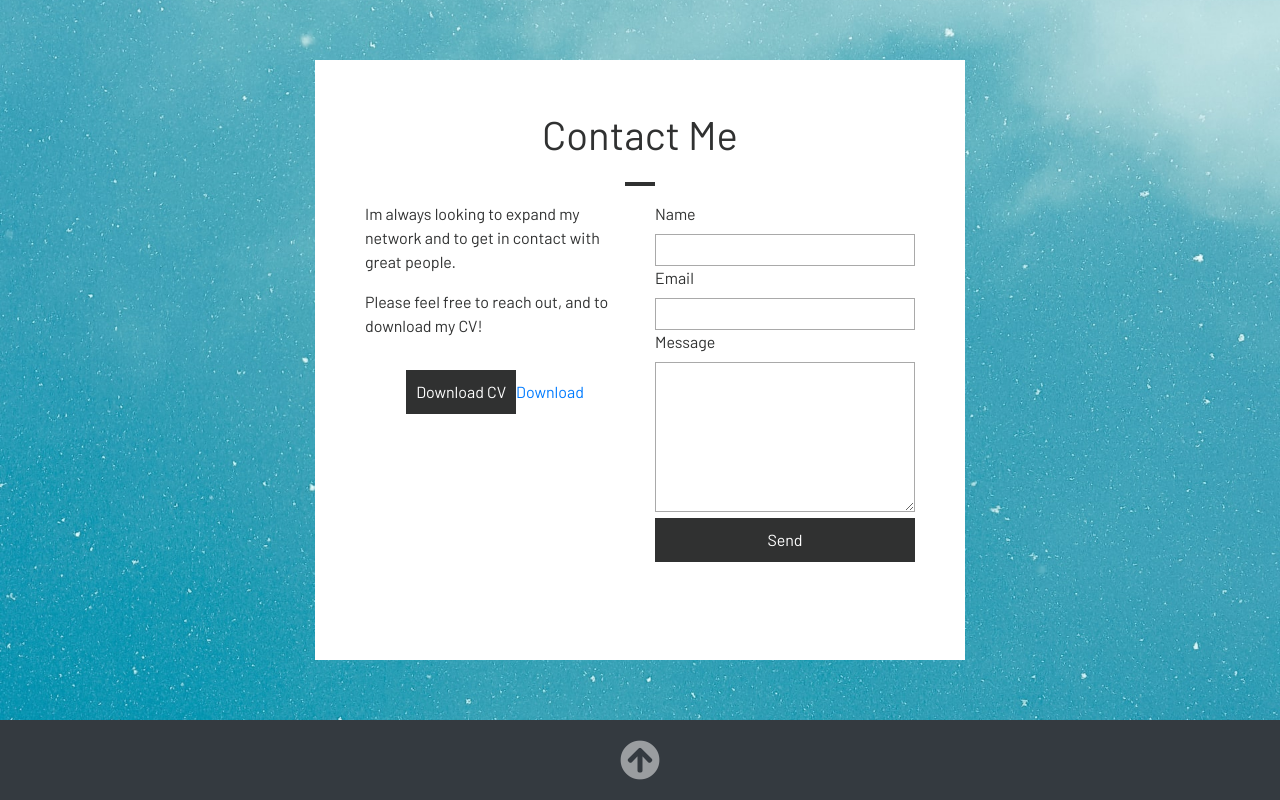
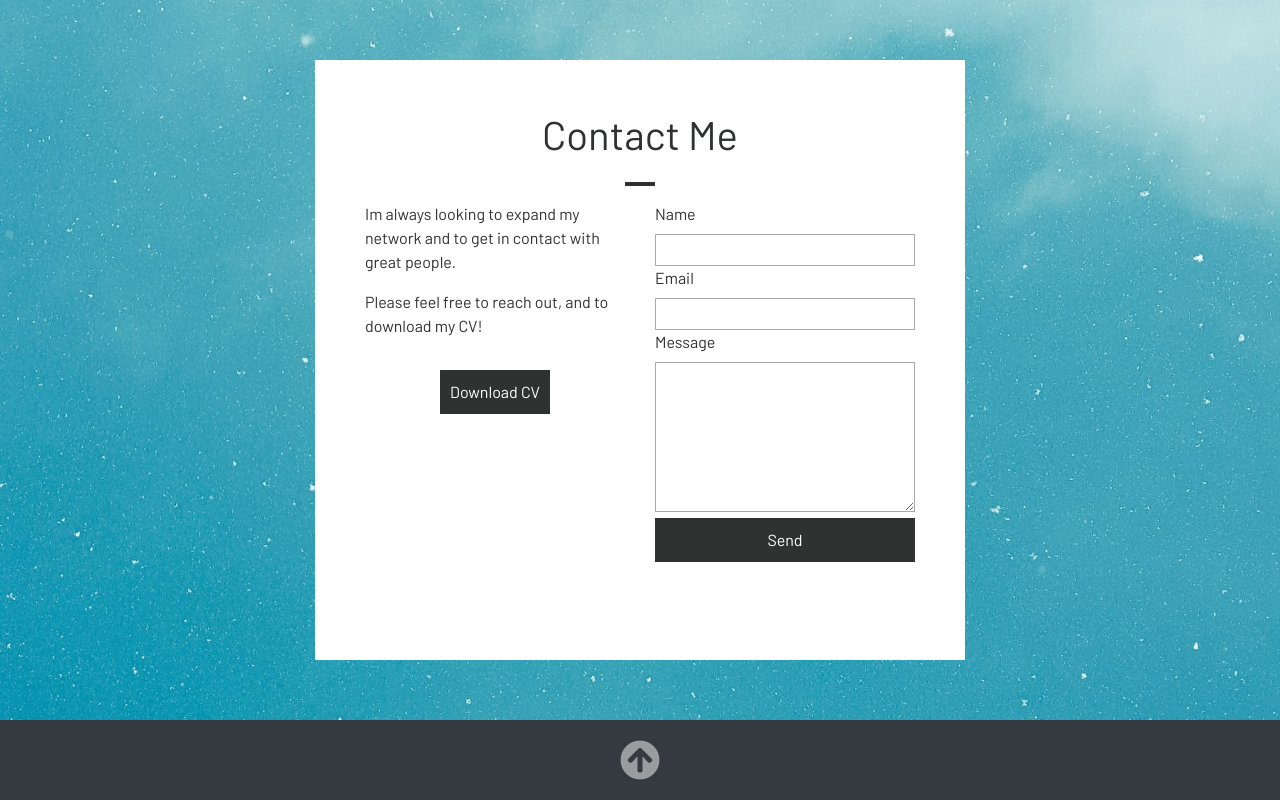
Before and after one commit to osterdalh/online-resume, a React (Create React App) app: page / in a window 1280 px wide. Shown: the part 1990-2790 px from the top of the page. Built offline with nearby package versions, Linux system fonts and the light colour scheme.

Commit message:
CV download button fixed

```diff
--- a/package.json
+++ b/package.json
@@ -2,7 +2,6 @@
   "name": "online-resume",
   "version": "0.1.0",
   "private": true,
-  "homepage": "https://osterdalh.github.io/online-resume/",
   "dependencies": {
     "@testing-library/jest-dom": "^4.2.4",
     "@testing-library/react": "^9.3.2",
--- a/src/components/ContactMe/ContactMe.js
+++ b/src/components/ContactMe/ContactMe.js
@@ -101,8 +101,8 @@ class ContactMe extends React.Component {
 
                                 </p>
                                 <div className="text-center p-3">
-                                    <button>Download CV</button>
-                                    <Link to="./CV.pdf" target="_blank" download>Download</Link>
+
+                                    <Link to="./CV.pdf" target="_blank" download><button>Download CV</button></Link>
 
 
                                 </div>
```
